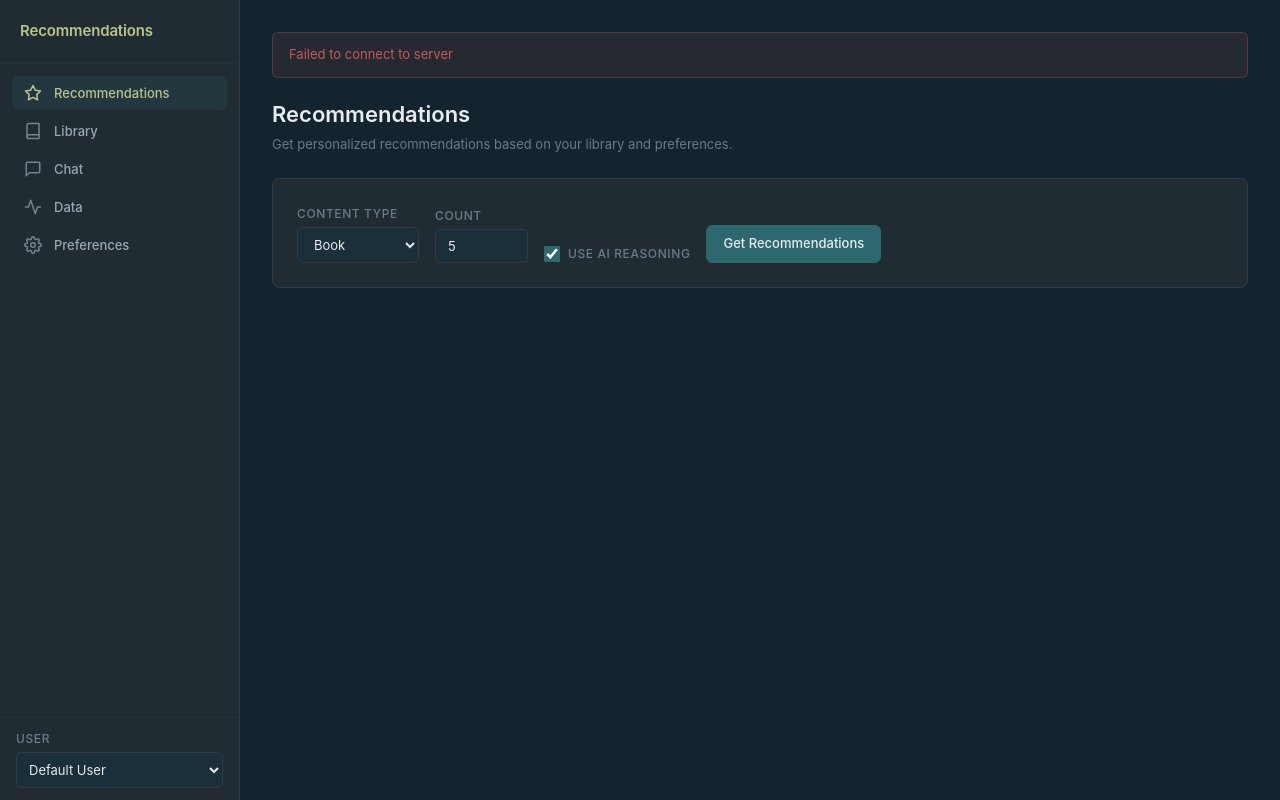
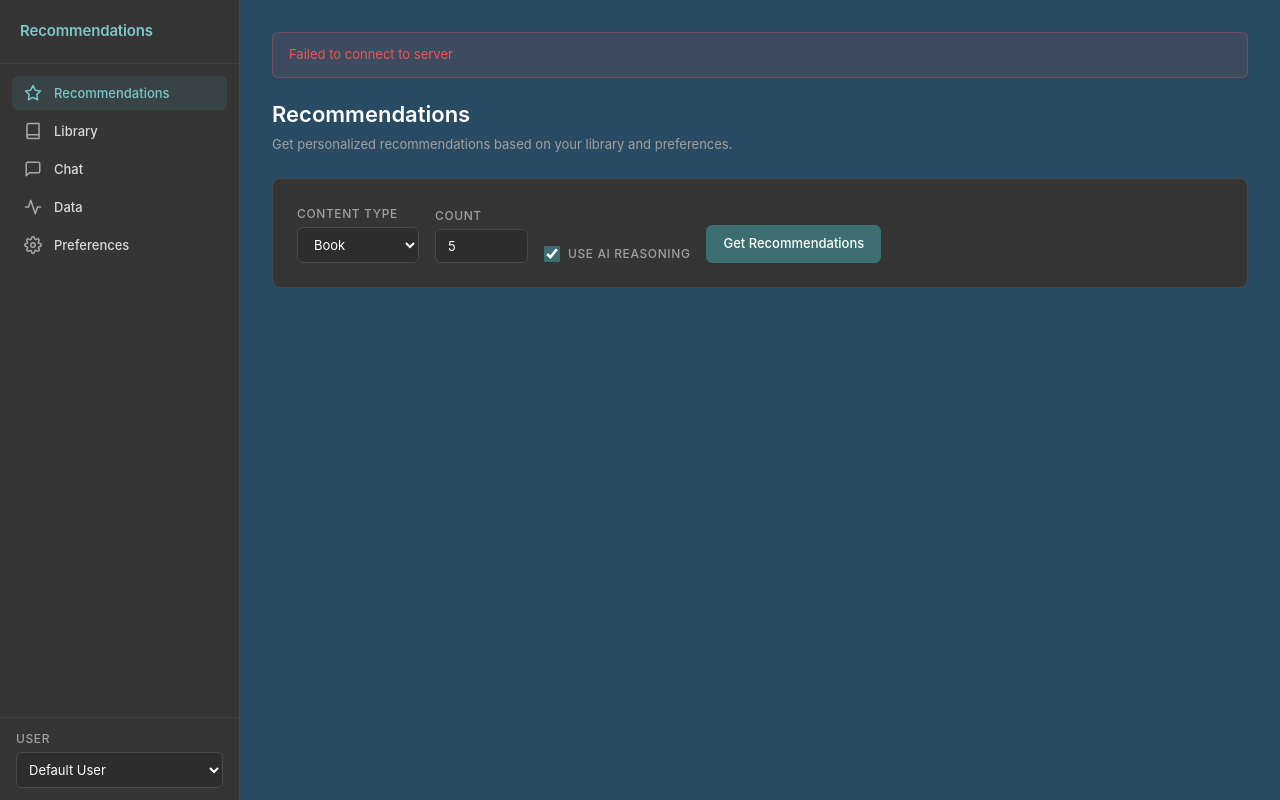
Before and after one commit to therealahall/recommendinator, a Python web app: template src/web/templates/index.html in a window 1280 px wide. Run offline with Jinja, Linux system fonts and the light colour scheme; the template is opened without the code that fills it, so the values that code supplies are empty.

Commit message:
style(web): update color palette to teal/navy dark theme
Replace the sage green/muted teal palette with a more distinct and
readable teal (#3c6e71) / dark blue (#284b63) / dark gray (#353535)
palette with white and light gray text.

Co-Authored-By: Claude Opus 4.6 <noreply@anthropic.com>

```diff
--- a/src/web/static/style.css
+++ b/src/web/static/style.css
@@ -6,36 +6,36 @@
 
 :root {
     /* Primary palette */
-    --sage-green: #B9C38E;
-    --muted-teal: #88B59E;
-    --dark-teal: #2D686F;
-    --navy: #13242E;
-    --charcoal: #212C32;
+    --accent: #3c6e71;
+    --accent-light: #7cc6c9;
+    --bg-page: #284b63;
+    --bg-card: #353535;
+    --white: #ffffff;
+    --gray: #d9d9d9;
 
     /* Derived colors */
-    --bg-primary: var(--navy);
-    --bg-card: var(--charcoal);
-    --bg-elevated: #283640;
-    --bg-input: #1a2f3a;
-    --bg-hover: #2a3a44;
-    --bg-active: rgba(45, 104, 111, 0.2);
+    --bg-primary: var(--bg-page);
+    --bg-elevated: #3f3f3f;
+    --bg-input: #2d2d2d;
+    --bg-hover: #444444;
+    --bg-active: rgba(60, 110, 113, 0.25);
 
     /* Text */
-    --text-primary: #e8ecef;
-    --text-secondary: #9aa8b2;
-    --text-muted: #6b7c87;
-    --text-inverse: #13242E;
+    --text-primary: var(--white);
+    --text-secondary: var(--gray);
+    --text-muted: #a0a0a0;
+    --text-inverse: #1a1a1a;
 
     /* Borders */
-    --border-default: #2e3e48;
-    --border-subtle: #253038;
-    --border-focus: var(--dark-teal);
+    --border-default: #4a4a4a;
+    --border-subtle: #404040;
+    --border-focus: var(--accent);
 
     /* Semantic */
-    --color-success: var(--muted-teal);
-    --color-warning: #d4a053;
-    --color-error: #c75a5a;
-    --color-info: var(--dark-teal);
+    --color-success: #66bb6a;
+    --color-warning: #e6a740;
+    --color-error: #ef5350;
+    --color-info: var(--accent);
 
     /* Spacing scale (4px rhythm) */
     --space-1: 4px;
@@ -104,7 +104,7 @@ body {
 }
 
 ::selection {
-    background: var(--dark-teal);
+    background: var(--accent);
     color: var(--text-primary);
 }
 
@@ -166,7 +166,7 @@ body {
 .sidebar-header h1 {
     font-size: var(--text-md);
     font-weight: 600;
-    color: var(--sage-green);
+    color: var(--accent-light);
     letter-spacing: -0.01em;
 }
 
@@ -203,7 +203,7 @@ body {
 
 .nav-item.active {
     background: var(--bg-active);
-    color: var(--sage-green);
+    color: var(--accent-light);
 }
 
 .nav-item svg {
@@ -319,23 +319,23 @@ body {
 }
 
 .status-bar.success {
-    background: rgba(136, 181, 158, 0.1);
+    background: rgba(102, 187, 106, 0.1);
     color: var(--color-success);
-    border-color: rgba(136, 181, 158, 0.3);
+    border-color: rgba(102, 187, 106, 0.3);
     display: block;
 }
 
 .status-bar.error {
-    background: rgba(199, 90, 90, 0.1);
+    background: rgba(239, 83, 80, 0.1);
     color: var(--color-error);
-    border-color: rgba(199, 90, 90, 0.3);
+    border-color: rgba(239, 83, 80, 0.3);
     display: block;
 }
 
 .status-bar.loading {
-    background: rgba(45, 104, 111, 0.1);
-    color: var(--dark-teal);
-    border-color: rgba(45, 104, 111, 0.3);
+    background: rgba(60, 110, 113, 0.1);
+    color: var(--accent);
+    border-color: rgba(60, 110, 113, 0.3);
     display: block;
 }
 
@@ -385,14 +385,14 @@ body {
 }
 
 .btn-primary {
-    background: var(--dark-teal);
-    color: var(--text-primary);
-    border-color: var(--dark-teal);
+    background: var(--accent);
+    color: var(--text-primary);
+    border-color: var(--accent);
 }
 
 .btn-primary:hover:not(:disabled) {
-    background: #357c84;
-    border-color: #357c84;
+    background: #4a8a8d;
+    border-color: #4a8a8d;
 }
 
 .btn-secondary {
@@ -536,7 +536,7 @@ input[type="range"]::-moz-range-thumb {
 
 /* Checkbox */
 input[type="checkbox"] {
-    accent-color: var(--dark-teal);
+    accent-color: var(--accent);
     width: 16px;
     height: 16px;
     cursor: pointer;
```
Also changed, not shown: other parts of src/web/static/style.css (+68 -68 lines).
